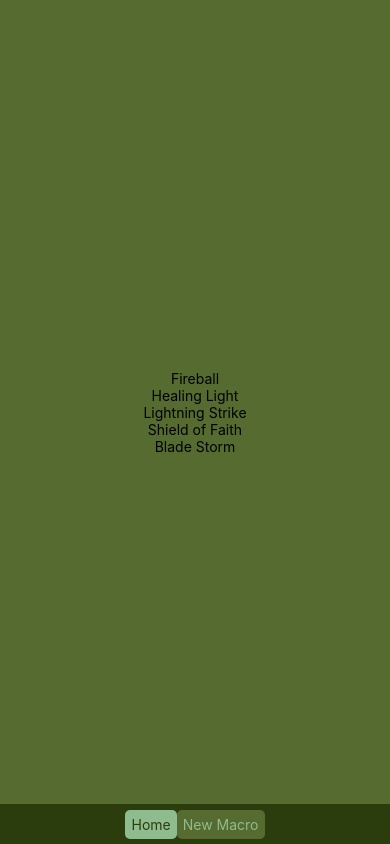
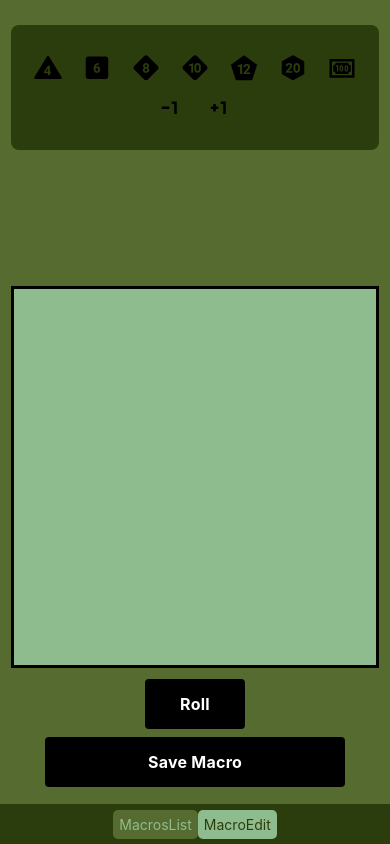
Before and after one commit to JLEWilson/DNDice, a React Native app: screen /MacroEdit in a window 390 px wide. Built offline with nearby package versions, Linux system fonts and the light colour scheme.

Commit message:
BottomTabs Debug

```diff
--- a/App.tsx
+++ b/App.tsx
@@ -1,9 +1,9 @@
 import { StatusBar } from "expo-status-bar";
 import { StyleSheet, Text, View } from "react-native";
-import MacroView from "./App/MacroView";
+import MacroEdit from "./App/MacroEdit";
 import MacrosList from "./App/MacrosList";
 import { createBottomTabNavigator } from '@react-navigation/bottom-tabs';
-import MyTabBar from "./App/MyTabBar"
+import MyTabBar, { RootTabParamList } from "./App/MyTabBar"
 import { NavigationContainer, DefaultTheme } from '@react-navigation/native';
 
 const MyTheme = {
@@ -14,14 +14,15 @@ const MyTheme = {
   },
 };
 
-const Tab = createBottomTabNavigator();
+const Tab = createBottomTabNavigator<RootTabParamList>();
 
 export default function App() {
   return (
     <NavigationContainer theme={MyTheme}>
+      <StatusBar/>
       <Tab.Navigator tabBar={props => <MyTabBar {...props} />}>
-        <Tab.Screen name="Home" component={MacrosList} options={{headerShown: false}}/>
-        <Tab.Screen name="New Macro" component={MacroView} options={{headerShown: false}}/>
+        <Tab.Screen name="MacrosList" component={MacrosList} options={{headerShown: false}}/>
+        <Tab.Screen name="MacroEdit" component={MacroEdit} options={{headerShown: false}}/>
       </Tab.Navigator>
     </NavigationContainer>
   );
--- a/App/MacroView.tsx
+++ b/App/MacroEdit.tsx
@@ -5,21 +5,40 @@ import {
   TextInput,
   ScrollView,
   Modal,
+  KeyboardAvoidingView,
+  Platform
 } from "react-native";
 import React from "react";
 import { StyleSheet } from "react-native";
 import { Close, DiceIcons, ValueIcons } from "../icons";
-import { Dice, DiceRolls } from "../db";
+import { Dice, DiceRolls, getAllMacros } from "../db";
 import { MacroRandomizer } from "./Utils";
 import { BlurView } from "expo-blur";
-import type { Macro, updateMacro, createMacro } from "../db";
+import type { Macro, } from "../db";
 import { v4 as uuidv4 } from 'uuid';
+import { BottomTabScreenProps } from "@react-navigation/bottom-tabs";
+import type { RootTabParamList } from "./MyTabBar";
 
-type MacroViewProps = {
-  selectedMacro?: Macro
+export type MacroEditScreenProps = BottomTabScreenProps<RootTabParamList, 'MacroEdit'>;
+
+function MacroEdit( {route}: MacroEditScreenProps ){
+  const {macroId} = route.params || {}
+  const [selectedMacro, setSelectedMacro] = React.useState<Macro | undefined>(undefined)
+
+  React.useEffect(() => {
+    const fetchMacros = async () => {
+      try {
+        const storedMacros = await getAllMacros();
+        const target = storedMacros.find(a => a.id === macroId)
+        setSelectedMacro(target);
+      } catch (err) {
+        console.error('Failed to fetch macros. Please try again.');
       }
+    };
 
-export default function MacroView(props: MacroViewProps) {
+    fetchMacros();
+  }, []);
+
   const [macro, setMacro] = React.useState<Dice>({
     D4: 0,
     D6: 0,
@@ -28,7 +47,7 @@ export default function MacroView(props: MacroViewProps) {
     D12: 0,
     D20: 0,
     D100: 0,
-  });
+  } );
   const [rolls, setRolls] = React.useState<DiceRolls>({
     D4: [],
     D6: [],
@@ -46,7 +65,25 @@ export default function MacroView(props: MacroViewProps) {
   const [showDecrement, setShowDecrement] = React.useState(false);
   const [formattedRolls, setFormattedRolls] = React.useState<JSX.Element[]>([]);
   const [modalVisible, setModalVisible] = React.useState(false);
-
+  React.useEffect(() => {
+    if (selectedMacro) {
+      // Populate fields with selectedMacro data
+      setMacro(selectedMacro.dice || {
+        D4: 0,
+        D6: 0,
+        D8: 0,
+        D10: 0,
+        D12: 0,
+        D20: 0,
+        D100: 0,
+      });
+      setMacroName(selectedMacro.name || "");
+      setIncrement(selectedMacro.add || 0);
+      setDecrement(selectedMacro.subtract || 0);
+    } else {
+      clearFields()
+    }
+  }, [selectedMacro])
   const scrollViewRef = React.useRef<ScrollView>(null);
 
   const clearDecrement = () => {
@@ -148,7 +185,7 @@ export default function MacroView(props: MacroViewProps) {
   };
 
   const saveMacro = () => {
-    if(props.selectedMacro !== undefined) {
+    if(selectedMacro !== undefined) {
       //macro is being edited
     } else {
       //macro is being created
@@ -162,8 +199,36 @@ export default function MacroView(props: MacroViewProps) {
     }
 
   }
+  const clearFields = () => {
+    setSelectedMacro(undefined)
+    setMacro({
+      D4: 0,
+      D6: 0,
+      D8: 0,
+      D10: 0,
+      D12: 0,
+      D20: 0,
+      D100: 0,
+    });
+    setRolls({
+      D4: [],
+      D6: [],
+      D8: [],
+      D10: [],
+      D12: [],
+      D20: [],
+      D100: [],
+    });
+    setMacroName("");
+    setAllRolls([]);
+    setIncrement(0);
+    setDecrement(0);
+    setShowIncrement(false);
+    setShowDecrement(false);
+  }
   const handleSubmitModal = () => {
     saveMacro()
+    clearFields
     setModalVisible(false)
   }
 
@@ -267,14 +332,14 @@ export default function MacroView(props: MacroViewProps) {
       </View>
 
       <View style={styles.box4}>
+        <Pressable style={styles.rollButton} onPress={() => rollMacro(macro)}>
+          <Text style={styles.rollButtonText}>Roll</Text>
+        </Pressable>
         <Pressable
           style={styles.saveMacroButton}
           onPress={() => setModalVisible(true)}
         >
           <Text style={styles.saveMacroButtonText}>Save Macro</Text>
-        </Pressable>
-        <Pressable style={styles.rollButton} onPress={() => rollMacro(macro)}>
-          <Text style={styles.rollButtonText}>Roll</Text>
         </Pressable>
       </View>
 
@@ -283,8 +348,11 @@ export default function MacroView(props: MacroViewProps) {
         visible={modalVisible}
         onRequestClose={() => setModalVisible(false)}
       >
+        <ScrollView
+        style={{flex: 1}} contentContainerStyle={{minHeight: '100%'}}
+        >
           <BlurView intensity={100} tint={"dark"} style={{ flex: 1 }}>
-          <View style={styles.modal}>
+            <View style={styles.modal} >
               <Pressable
                 onPress={() => setModalVisible(false)}
                 style={{ position: "absolute", top: 3, right: 3 }}
@@ -318,17 +386,20 @@ export default function MacroView(props: MacroViewProps) {
                 )}
               </View>
               <Pressable
-              style={[styles.saveMacroButton, {position: "absolute", bottom: 5}]}
-              onPress={() => setModalVisible(false)}
+                style={[styles.rollButton, {position: "absolute", bottom: 5}]}
+                onPress={handleSubmitModal}
               >
                 <Text style={styles.saveMacroButtonText}>Save Macro</Text>
               </Pressable>
             </View>
           </BlurView>
+        </ScrollView>
       </Modal>
     </View>
   );
 }
+
+export default MacroEdit
 
 const styles = StyleSheet.create({
   container: {
@@ -399,7 +470,7 @@ const styles = StyleSheet.create({
     justifyContent: "center",
     gap: 8,
   },
-  rollButton: {
+  saveMacroButton: {
     width: 300,
     height: 50,
     borderRadius: 4,
@@ -407,7 +478,7 @@ const styles = StyleSheet.create({
     backgroundColor: "black",
     justifyContent: "center",
   },
-  rollButtonText: {
+  saveMacroButtonText: {
     fontSize: 16,
     fontWeight: "bold",
     letterSpacing: 0.25,
@@ -443,7 +514,7 @@ const styles = StyleSheet.create({
     padding: 10,
     textAlign: "center",
   },
-  saveMacroButton: {
+  rollButton: {
     width: 100,
     height: 50,
     paddingVertical: 12,
@@ -452,7 +523,7 @@ const styles = StyleSheet.create({
     backgroundColor: "black",
     justifyContent: "center",
   },
-  saveMacroButtonText: {
+  rollButtonText: {
     fontSize: 16,
     fontWeight: "bold",
     letterSpacing: 0.25,
--- a/App/MacrosList.tsx
+++ b/App/MacrosList.tsx
@@ -1,14 +1,28 @@
-import { StyleSheet, Text, View } from 'react-native'
+import { StyleSheet, Text, TouchableOpacity, View } from 'react-native'
 import React from 'react'
+import {useNavigation} from '@react-navigation/native'
 import { testMacros } from '../db'
+import { RootTabParamList } from './MyTabBar';
+import { BottomTabNavigationProp } from '@react-navigation/bottom-tabs';
+
+type MacroEditNavigationProp = BottomTabNavigationProp<RootTabParamList, 'MacroEdit'>;
+
 
 const MacrosList = () => {
+  const navigation = useNavigation<MacroEditNavigationProp>();
+
+  const handleMacroSelect = (id: string) => {
+    navigation.navigate('MacroEdit', {
+      macroId: id,
+    });
+  };
+
   return (
     <View style={styles.container}>
       {testMacros.map((m) => (
-        <View key={m.id}>
+        <TouchableOpacity key={m.id} onPress={() => handleMacroSelect(m.id)}>
             <Text>{m.name}</Text>
-        </View>
+        </TouchableOpacity>
       ))}
     </View>
   )
--- a/App/MyTabBar.tsx
+++ b/App/MyTabBar.tsx
@@ -1,6 +1,11 @@
 import { View, Text, TouchableOpacity } from 'react-native';
 import type { BottomTabBarProps } from '@react-navigation/bottom-tabs';
 import { StyleSheet } from 'react-native';
+
+export type RootTabParamList = {
+  MacrosList: undefined;
+  MacroEdit: { macroId: string | undefined};
+};
 
 export default function MyTabBar({ state, descriptors, navigation }:BottomTabBarProps) {
   return (
```
Also changed, not shown: db.ts (+8 -0 lines), package.json (+5 -2 lines), 1 other file (tests, documents, lock files or other folders). Lines whose indentation alone changed are shown as unchanged.
